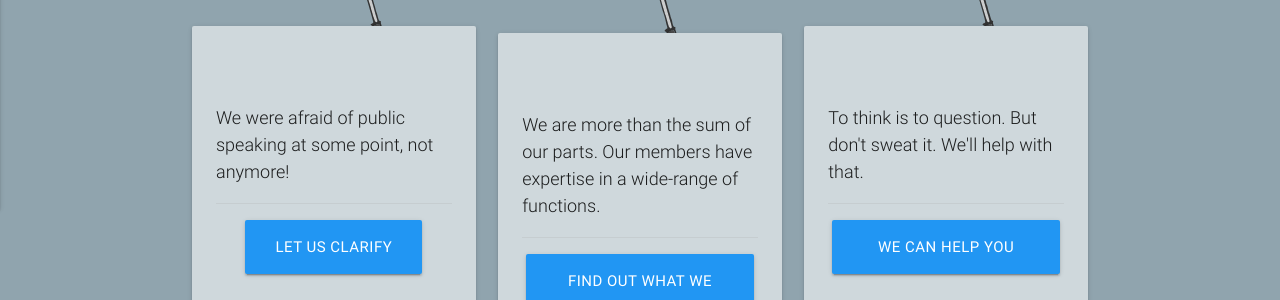
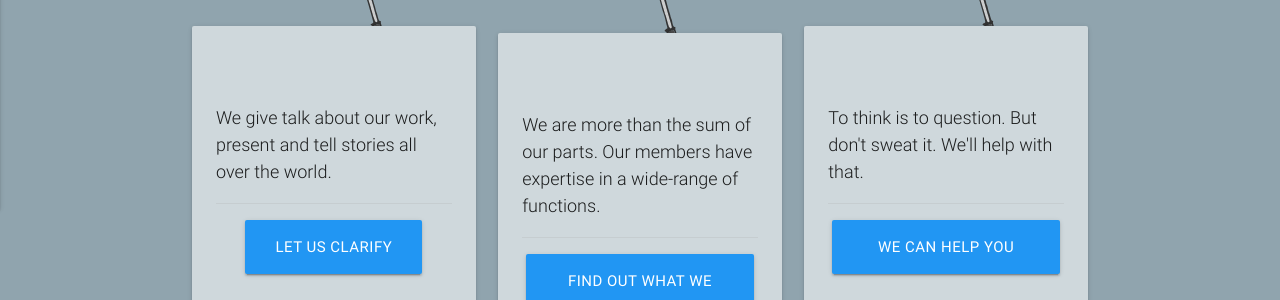
Before and after one commit to weareopen/staging, a Jekyll site: the page built from index.md, in a window 1280 px wide. Shown: the part 751-1051 px from the top of the page. Built offline with Jekyll 4.4.1, drawn with Linux system fonts in a browser that asks for light colours.

```diff
--- a/_layouts/home.html
+++ b/_layouts/home.html
@@ -12,7 +12,7 @@ layout: default
                   <div class="header-text light">
                       {{ content }}
                   </div>
-                  <a href="mailto:hello@weareopen.coop" id="download-button" class="btn-large waves-effect waves-light blue">Get in touch</a>
+                  <a href="{{ "/" | relative_url }}contact" id="download-button" class="btn-large waves-effect waves-light blue">Get in touch</a>
                 </div>
             </div>
 
@@ -30,7 +30,7 @@ layout: default
                           <object data="{{ “/” | relative_url }}assets/images/articulate-concepts.svg" type="image/svg+xml"></object>
                         </div>
                         <div class="umbrella-card card blue-grey lighten-4">
-                            <p class="light">We were afraid of public speaking at some point, not anymore!</p>
+                            <p class="light">We give talk about our work, present and tell stories all over the world.</p>
 
                             <div class="card-action center">
                                 <a href="#" class="btn-large waves-effect waves-light blue">Let us clarify</a>
--- a/_layouts/page.html
+++ b/_layouts/page.html
@@ -6,12 +6,12 @@ layout: default
 	    <div class="section">
         	<h1 class="page-title">{{ page.heading }}</h1>
 	        <div class="row">
-	            <div class="col s12 m4 l4">
+	            <div class="col s12 m12 l4">
 	                <p class="entry-text">{{ page.intro-text }}</p>
 	            </div>
 
-	            <div class="col s12 m4 l8">
-		             {% if page.img %}<img class="responsive-img" src="{% for img in page.img %}{{ "/" | relative_url }}/assets/images/{{img}}{% unless forloop.last %}, {% endunless %}{% endfor %}" alt="{{ page.image-alt }}">{% endif %}
+	            <div class="col s12 m12 l8">
+		             {% if page.img %}<img class="responsive-img right" src="{% for img in page.img %}{{ "/" | relative_url }}/assets/images/{{img}}{% unless forloop.last %}, {% endunless %}{% endfor %}" alt="{{ page.image-alt }}">{% endif %}
 		        </div>
 	        </div>
 	    </div>
```
Also changed, not shown: contact.md (added, +49 -0 lines), assets/images/i-can-help.png, assets/images/this-production.png, 4 other files.
